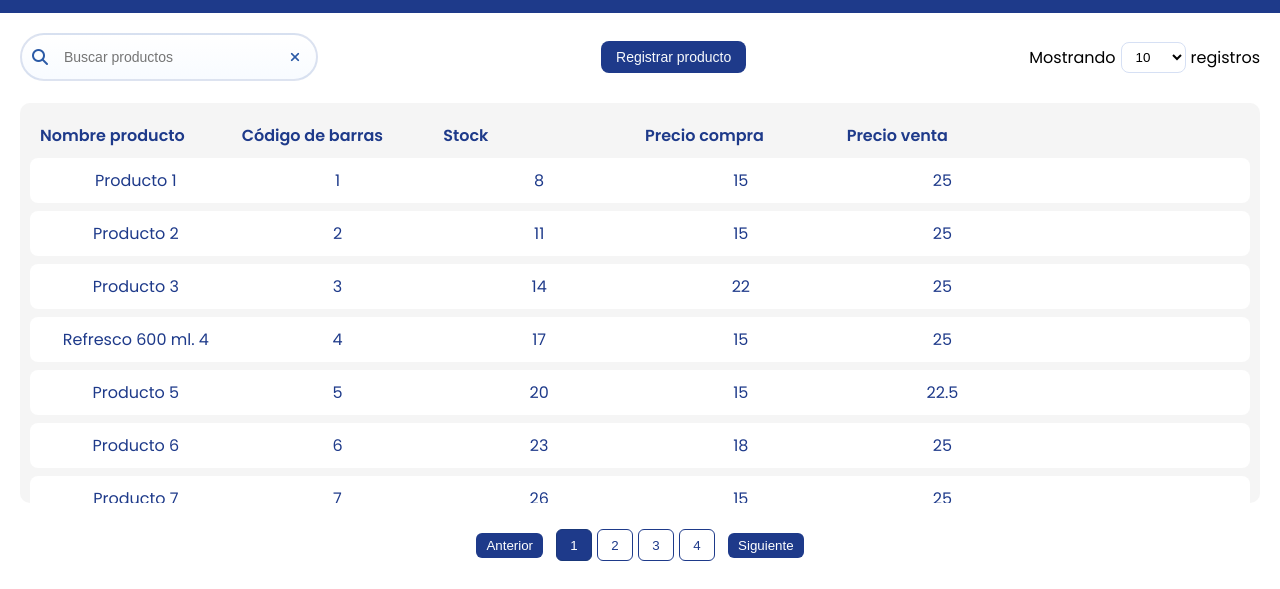
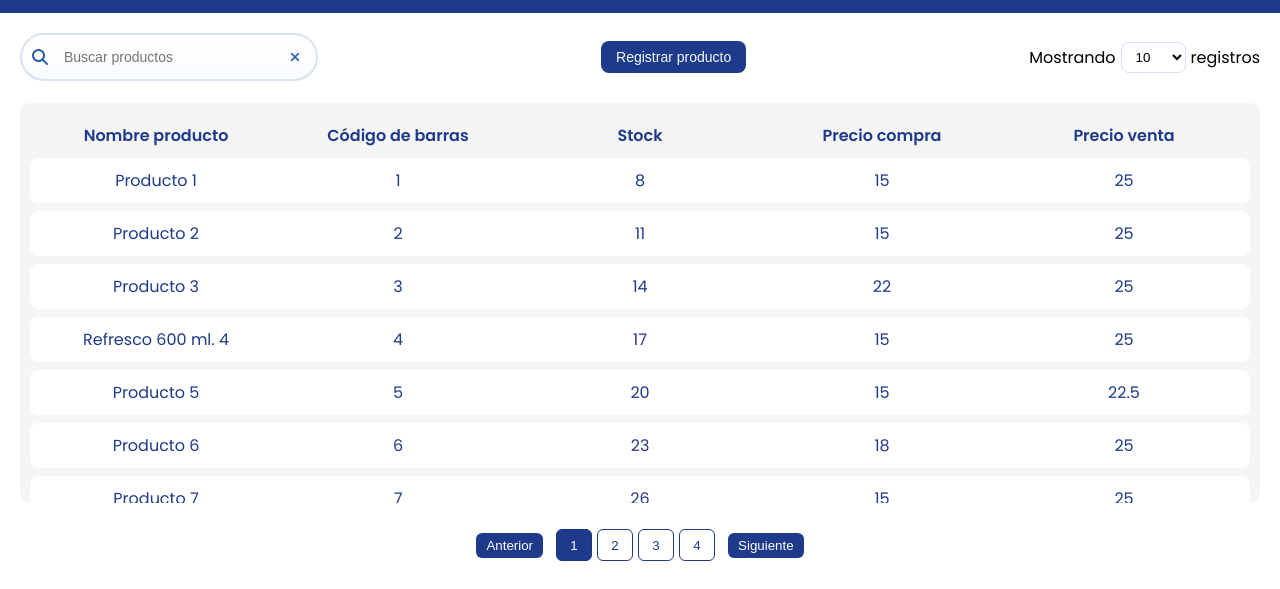
Before and after one commit to Iui55/puntofacil_electron, an Electron app: page src/screens/home/home.html in a window 1280 px wide. Shown: the part 67-656 px from the top of the page. Drawn offline with Linux system fonts and the light colour scheme.

Commit message:
fix: grid columns dynamic

```diff
--- a/src/screens/home/home.css
+++ b/src/screens/home/home.css
@@ -97,7 +97,6 @@ body {
   cursor: pointer;
 }
 
-
 /**** COMPONENTS ****/
 
 /* ====== SearchBar ====== */
@@ -129,7 +128,6 @@ body {
   cursor: pointer;
 }
 
-
 /* ====== TableData ====== */
 .table-box {
   background: #f5f5f5;
@@ -142,7 +140,8 @@ body {
 .table-header,
 .table-row {
   display: grid;
-  grid-template-columns: repeat(6, 1fr);
+  grid-template-columns: repeat(auto-fill, minmax(200px, 1fr));
+  justify-items: center;
   gap: 10px;
   padding: 10px;
   align-items: center;
```
